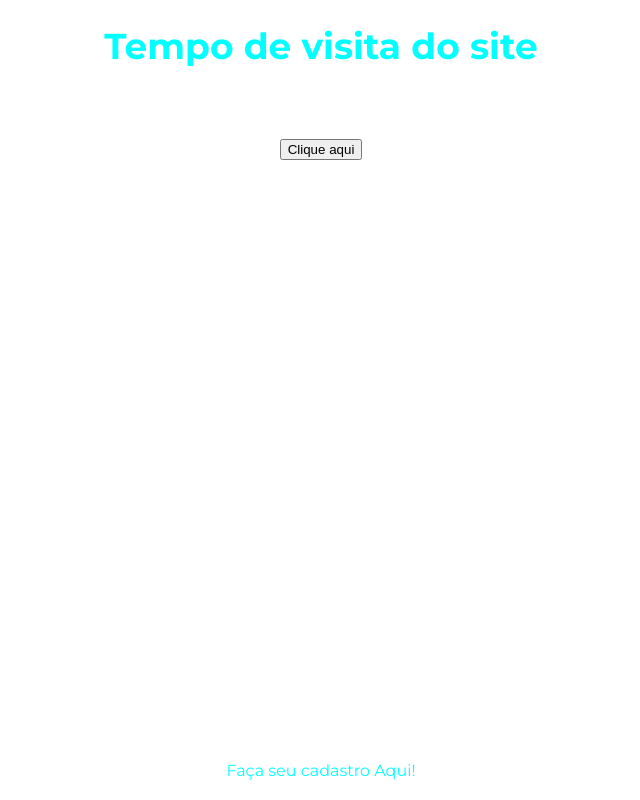
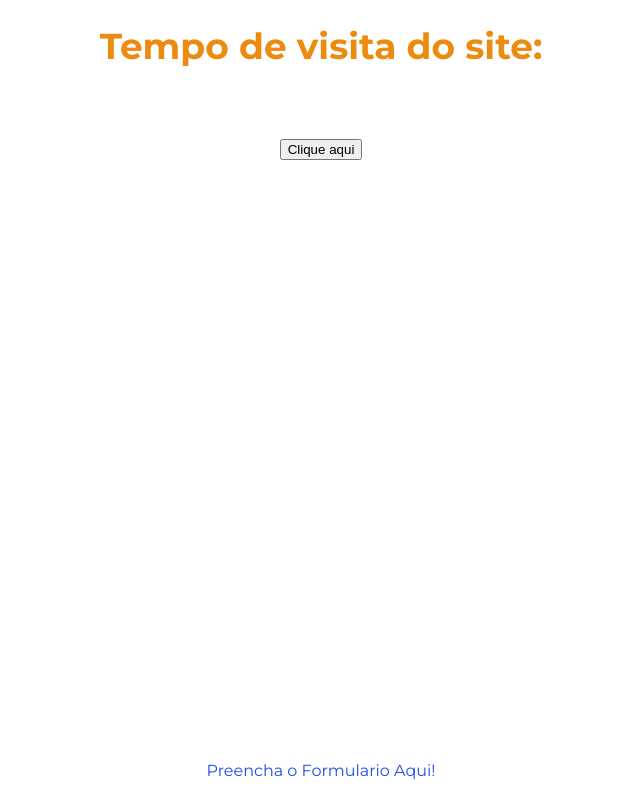
Before and after one commit to YukkiZx/Site_Aula, a plain HTML site: page index.html in a window 1280 px wide. Both pictures are taken after a click on the button "Clique aqui". Shown: the whole page, without its empty margins (319-959 px from the left). Drawn offline with Linux system fonts and the light colour scheme.

Commit message:
Corrigido os nomes para maior entendimento e mudado cor de algumas fontes

```diff
--- a/index.html
+++ b/index.html
@@ -1,18 +1,18 @@
 <!DOCTYPE html>
-<html lang="pt-br">
+<html lang="pt-BR">
 <head>
     <meta charset="UTF-8">
     <meta name="viewport" content="width=device-width, initial-scale=1.0">
-    <title>Contador Automático</title>
+    <title>Site inicial</title>
     <link rel="stylesheet" href="style.css"> <!-- Referência ao arquivo CSS -->
 </head>
 <body>
-    <div id="titulodevisita"> <h1>Tempo de visita do site</h1></div>
+    <div id="titulodevisita"> <h1>Tempo de visita do site:</h1></div>
     <div id="contador">0</div> <!-- Div onde o contador será exibido -->
     <div id="botão"> <!-- Comando id separa tudo que estiver dentro dele para poder ser editado apenas esse id pelo arquivo css organizando o codigo -->
         <button onclick="alerthello()">Clique aqui</button> <!--Comando onclick que é usado para soltar um alerta ao clicar no botão -->
         <div id="formulario">
-            <a href="./formulario/index.html" target="_blank">Faça seu cadastro Aqui!</a> <!-- comando "<a" usado para criar links e comando target=_blank" usado para poder redirecionar o usuario a outra pagina ao clicar no link -->
+            <a href="./formulario/index.html" target="_blank">Preencha o Formulario Aqui!</a> <!-- comando "<a" usado para criar links e comando target=_blank" usado para poder redirecionar o usuario a outra pagina ao clicar no link -->
         </div>
     <script src="script.js"></script> <!-- Referência ao arquivo JavaScript -->
 </body>
--- a/script.js
+++ b/script.js
@@ -16,5 +16,5 @@ function atualizarContador() {
 setInterval(atualizarContador, 1000);
 
 function alerthello() {
-    alert("clique no link abaixo para ir para o meu site de cadastro");
+    alert("Clique no Link abaixo para entrar na pagina de preenchimento do formulario");
 }
--- a/style.css
+++ b/style.css
@@ -9,7 +9,7 @@ color: white; /* Define a cor do texto */
 #titulodevisita {
   font-size: large; /* Define o tamanho da fonte como "large", que é maior que o tamanho padrão */
   text-align:center; /* Alinha o texto dentro do elemento ao centro horizontalmente */
-  color:aqua; /* Define a cor do texto */
+  color:rgb(235, 140, 17); /* Define a cor do texto */
   font-family: "Montserrat", sans-serif;
 }
 
@@ -48,23 +48,8 @@ color: white; /* Define a cor do texto como branca */
 
 /* Cor do link normal */
 a {
-    color:aqua; /* Define a cor do texto */
+    color:rgb(31, 77, 228); /* Define a cor do texto */
     text-decoration: none; /* Remove o sublinhado padrão */
     transition: color 0.3s ease; /* Transição suave da cor */
     font-family: "Montserrat", sans-serif;
 }
-
-/* Cor do link visitado */
-a:visited {
-    color:aqua;
-}
-
-/* Cor do link ao passar o mouse */
-a:hover {
-    color: red;
-}
-
-/* Cor do link quando clicado */
-a:active {
-    color: green;
-}
```
